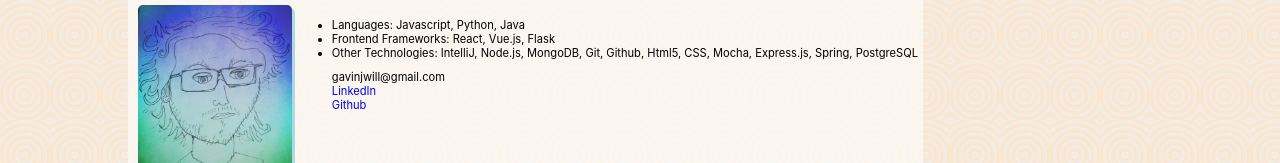
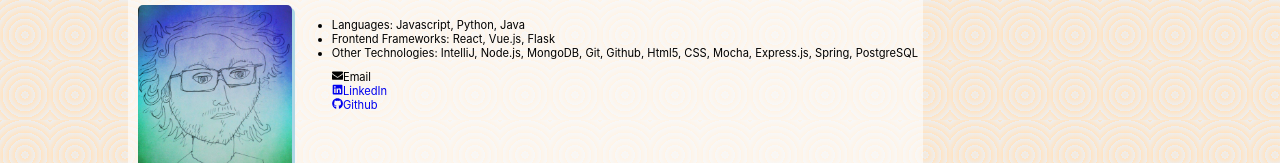
Before and after one commit to lushpurr/gjw_profile, a React (Create React App) app: page / in a window 1280 px wide. Shown: the part 120-283 px from the top of the page. Built offline with nearby package versions, Linux system fonts and the light colour scheme.

Commit message:
added contact icons and email clipboard copy

```diff
--- a/package.json
+++ b/package.json
@@ -7,6 +7,8 @@
     "@testing-library/jest-dom": "^5.11.9",
     "@testing-library/react": "^11.2.5",
     "@testing-library/user-event": "^12.7.1",
+    "classnames": "^2.2.6",
+    "clipboard": "^2.0.6",
     "gh-pages": "^3.1.0",
     "react": "^17.0.1",
     "react-dom": "^17.0.1",
--- a/src/components/ProjectInfo.js
+++ b/src/components/ProjectInfo.js
@@ -1,6 +1,23 @@
 import React from 'react';
 import Face from '.././images/face.jpg';
+import Clipboard from "clipboard";
+import classNames from 'classnames';
+
+import {FaEnvelope ,FaGithub, FaLinkedin} from 'react-icons/fa';
+
 import '../components/projects/Projects.css';
+
+const clip = new Clipboard(".btn");
+
+clip.on("success", function(){
+    alert("Email address copied to clipboard.");
+});
+
+clip.on("error", function(){
+    alert("Cant' copy email address to clipboard, sorry");
+});
+
+const emailClass = classNames('btn', 'contact-details');
 
 const ProjectInfo = () => {
 
@@ -16,9 +33,10 @@ const ProjectInfo = () => {
                     <li>Frontend Frameworks: React, Vue.js, Flask</li>
                     <li>Other Technologies: IntelliJ, Node.js, MongoDB, Git, Github, Html5, CSS, Mocha, Express.js, Spring, PostgreSQL</li>
                     <li id="blank-li"></li>
-                    <li className="contact-details">gavinjwill@gmail.com</li>
-                    <li className="contact-details"><a href="https://www.linkedin.com/in/gavin-j-will">LinkedIn</a></li>
-                    <li className="contact-details"><a href="https://github.com/lushpurr">Github</a></li>
+                    <li className={emailClass} data-clipboard-text="gavinjwill@gmail.com"><FaEnvelope/>Email</li>
+                    <li className="contact-details"><a href="https://www.linkedin.com/in/gavin-j-will"><FaLinkedin/>LinkedIn</a></li>
+                    <li className="contact-details"><a href="https://github.com/lushpurr"><FaGithub/>Github</a></li>
+
                 </ul>
             </div>
         </span>
```
Also changed, not shown: 1 other file (tests, documents, lock files or other folders).
